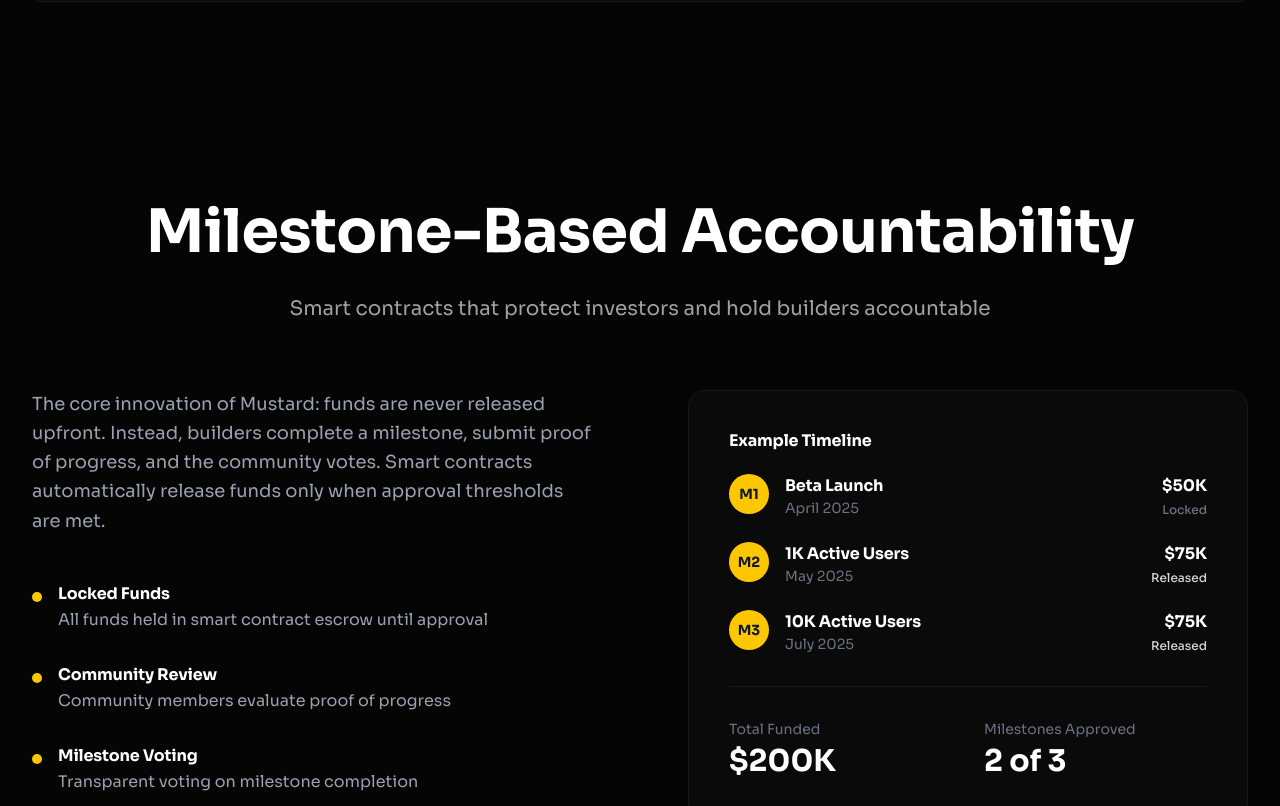
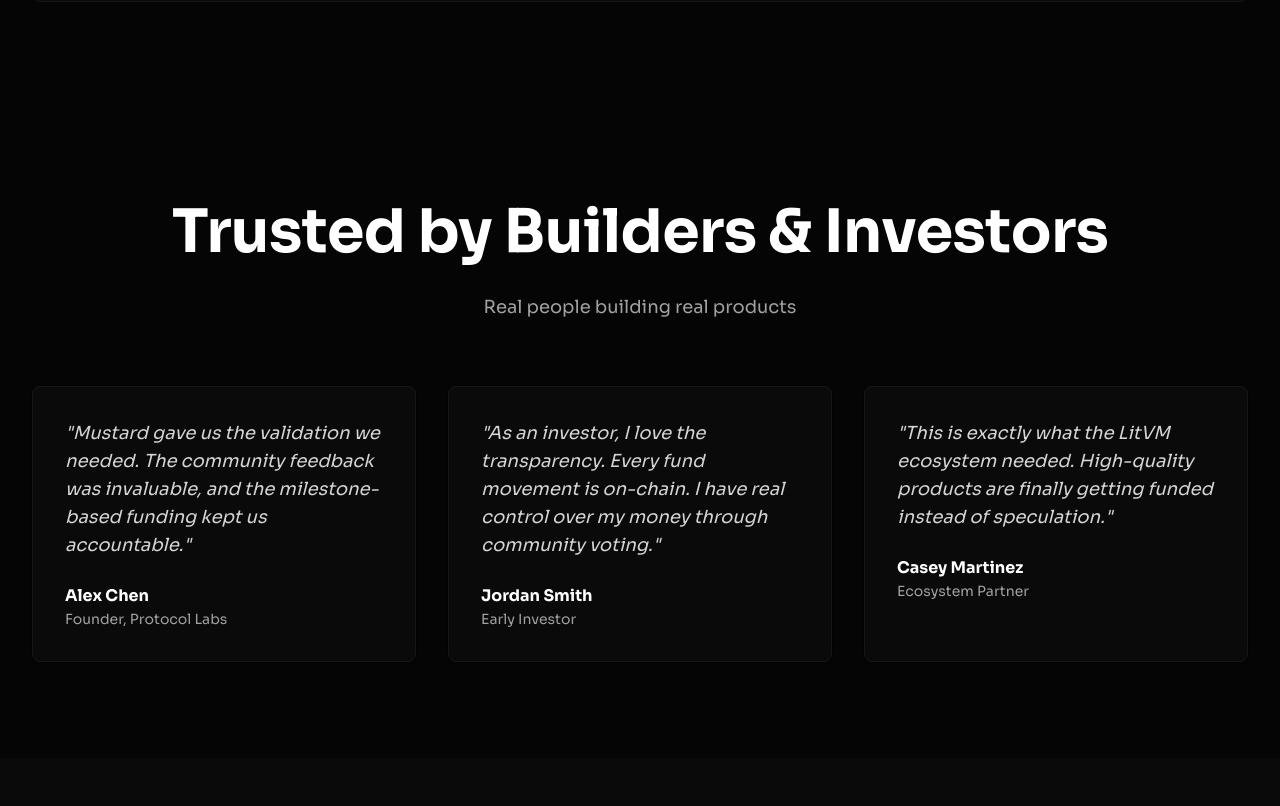
Before and after one commit to kings0x/Mustard-Landing, a Next.js app: page / in a window 1280 px wide. Shown: the part 2736-3542 px from the top of the page. Built offline with nearby package versions, Linux system fonts and the light colour scheme.

Commit message:
Remove MilestoneAccounting component from page

```diff
--- a/src/app/page.tsx
+++ b/src/app/page.tsx
@@ -14,7 +14,6 @@ export default function Home() {
       <Hero />
       <TheProblem />
       <HowItWorks />
-      <MilestoneAccounting />
       <Testimonials />
       <ReadyToBuild />
       <Footer />
```
